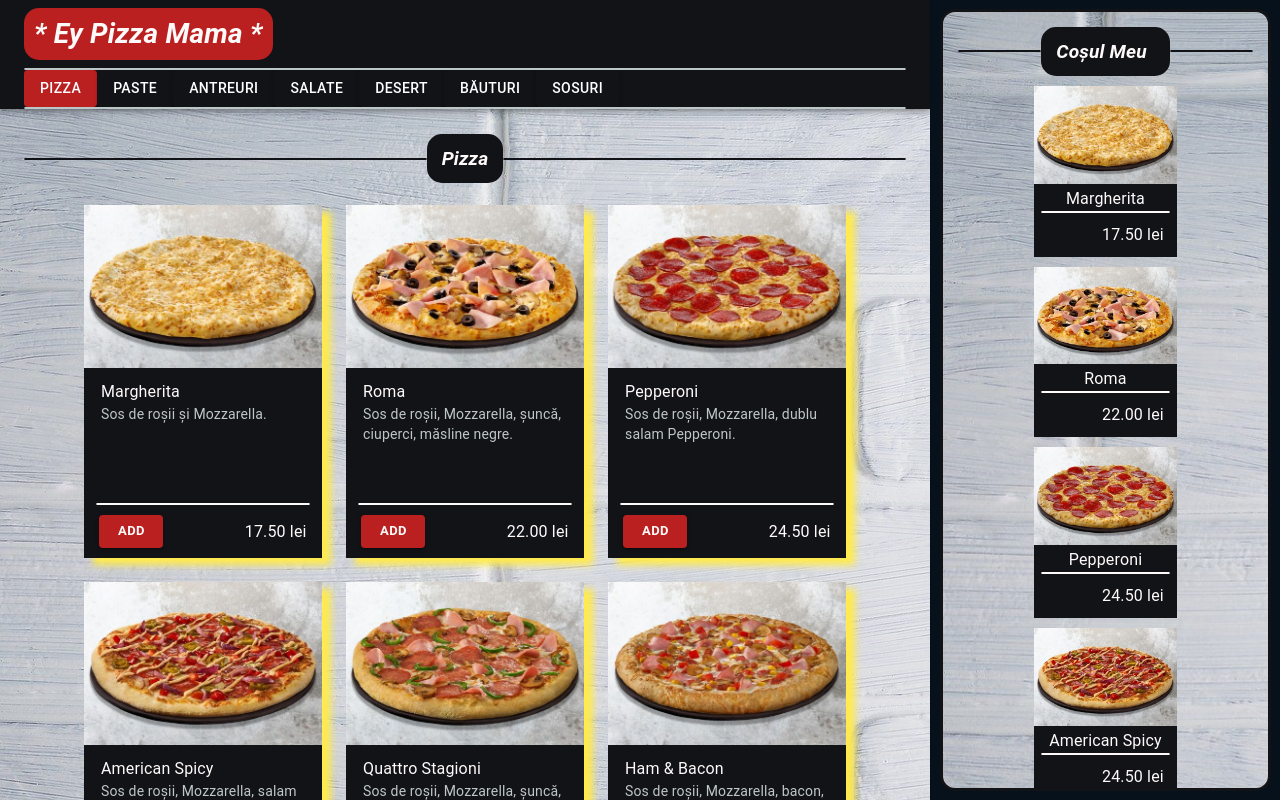
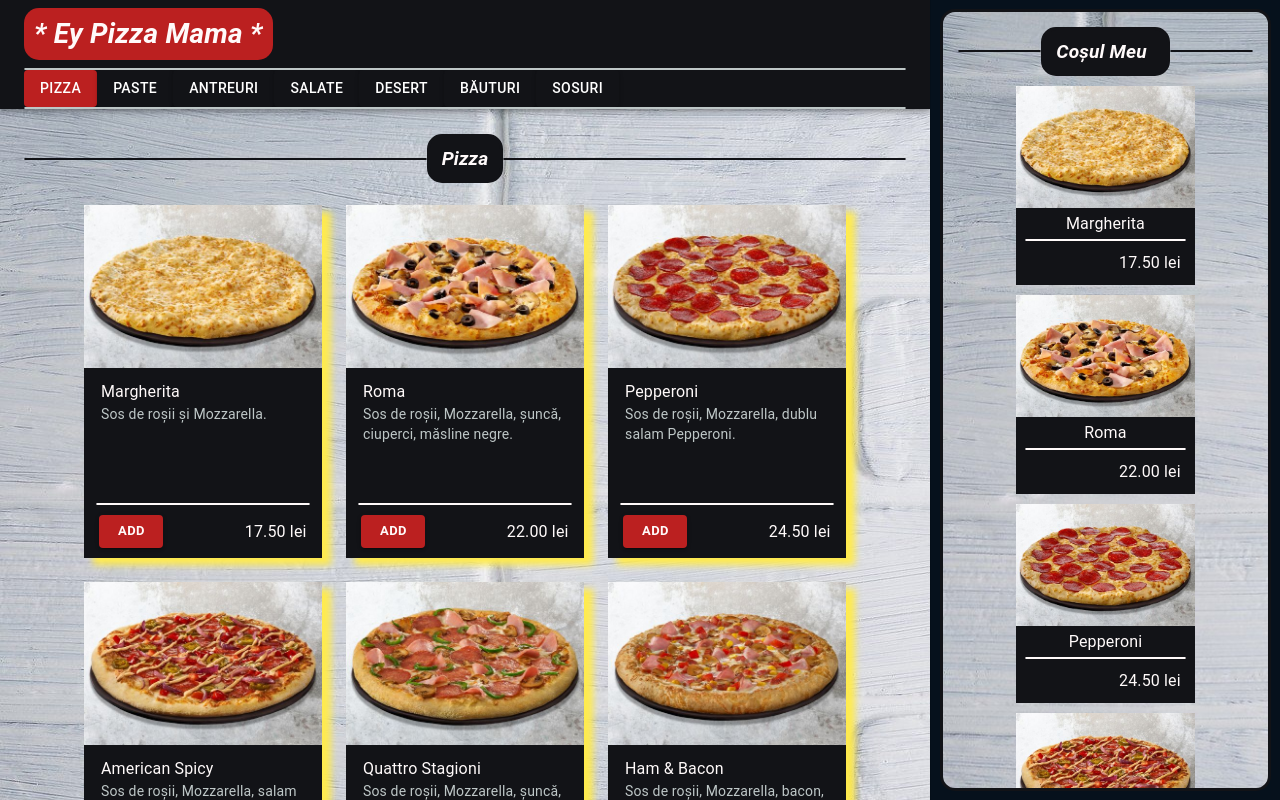
Before and after one commit to TheAncientOwl/pizza-website, a React (Create React App) app: page / in a window 1280 px wide. Shown: the top 800 px of the page. Built offline with nearby package versions, Linux system fonts and the light colour scheme.

Commit message:
modifier font size + margin bottom to summary.

```diff
--- a/src/components/basket/BasketList.jsx
+++ b/src/components/basket/BasketList.jsx
@@ -16,7 +16,7 @@ const useStyles = makeStyles(theme => ({
     flexDirection: 'column',
   },
   productContainer: {
-    fontSize: '0.6em',
+    fontSize: '0.75em',
     borderColor: theme.palette.text.secondary,
 
     marginLeft: 'auto',
@@ -26,6 +26,7 @@ const useStyles = makeStyles(theme => ({
   },
   summaryWrapper: {
     textAlign: 'center',
+    marginBottom: '3px',
   },
 }));
 
```
